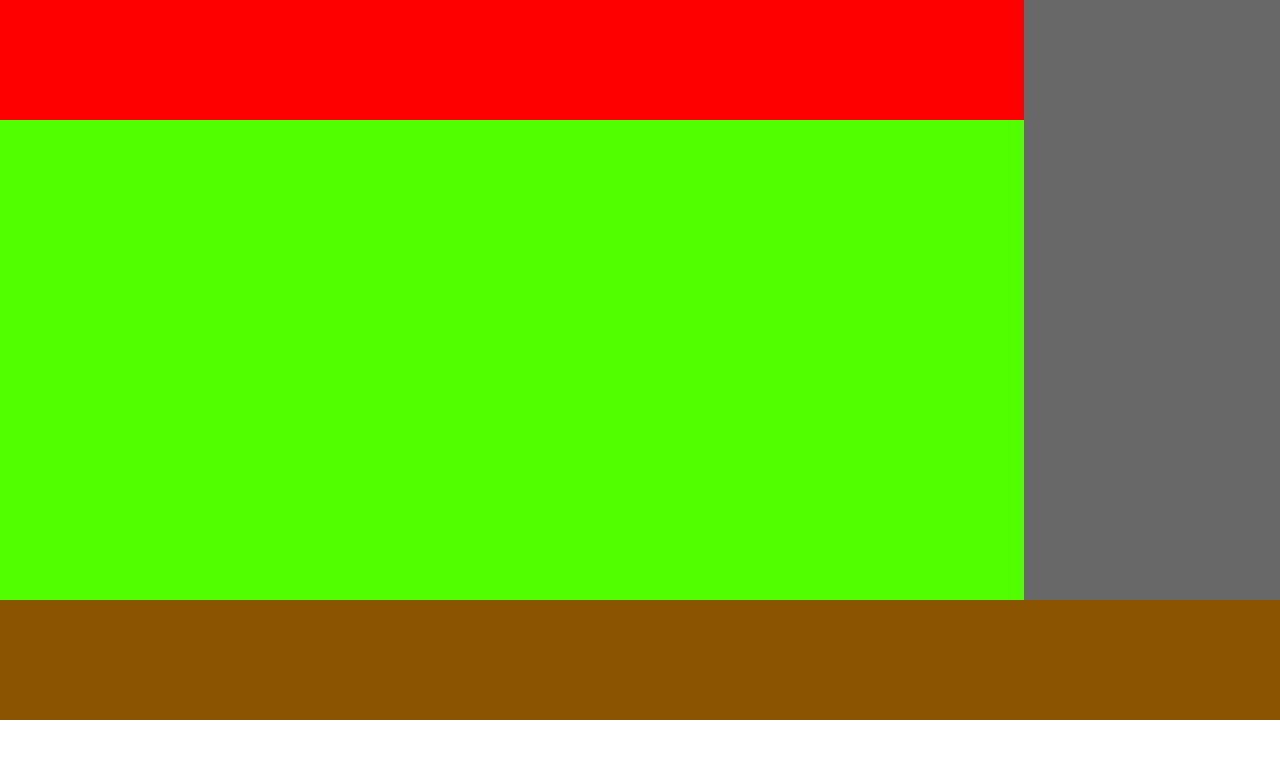
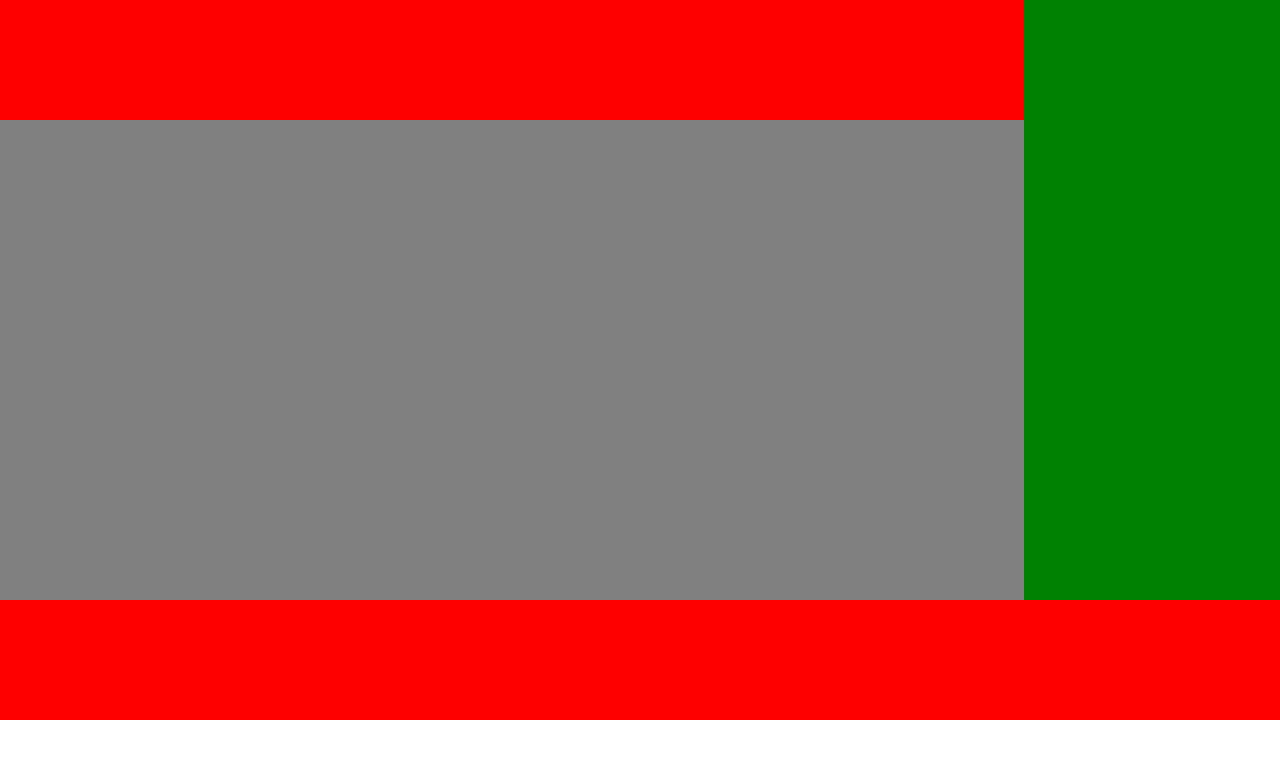
Before and after one commit to ArseniChyzheuski/Uklady111, a plain HTML site: page index.html in a window 1280 px wide. Drawn offline with Linux system fonts and the light colour scheme.

Commit message:
index.html

```diff
--- a/index.html
+++ b/index.html
@@ -17,20 +17,20 @@
             height: 600px;
         }
         header {
-            background-color: rgb(255, 0, 0);
+            background-color: red;
             height: 120px;
         }
         aside {
-            background-color: rgb(104, 104, 104);
+            background-color: green;
             flex: 1;
             height: 600px;
         }
         article {
-            background-color: rgb(81, 255, 0);
+            background-color: gray;
             flex: 1;
         }
         footer {
-            background-color: rgb(139, 84, 0);
+            background-color: red;
             height: 120px;
         }
     </style>
```
